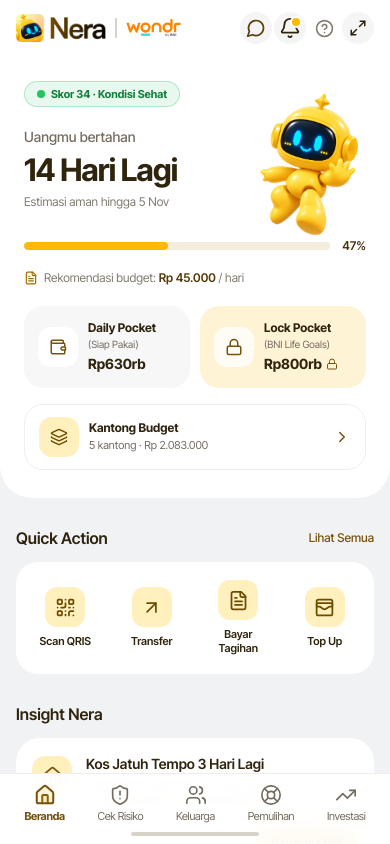
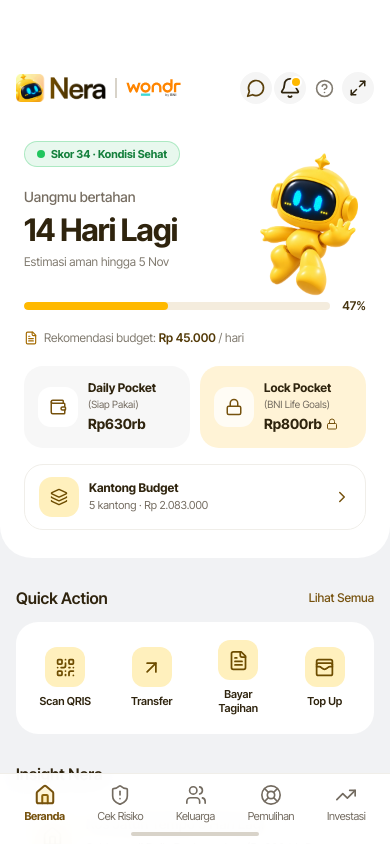
Before and after one commit to Ardavaa/nera, a Next.js app in the folder apps/web/: page / in a window 390 px wide. Built offline with nearby package versions, Linux system fonts and the light colour scheme.

Commit message:
Increase mobile header top spacing

```diff
--- a/apps/web/src/components/common/TopAppBar.tsx
+++ b/apps/web/src/components/common/TopAppBar.tsx
@@ -20,7 +20,7 @@
   const { showFullscreenControl } = useContext(MobileFrameContext);
 
   return (
-    <header className="sticky top-0 z-40 bg-white px-4 py-3">
+    <header className="sticky top-0 z-40 bg-white px-4 pb-3 pt-[calc(4.5rem+env(safe-area-inset-top))] sm:pt-[3.75rem]">
       <div className="flex items-center justify-between">
         {/* Left: Branding or Title */}
         {title ? (
```
